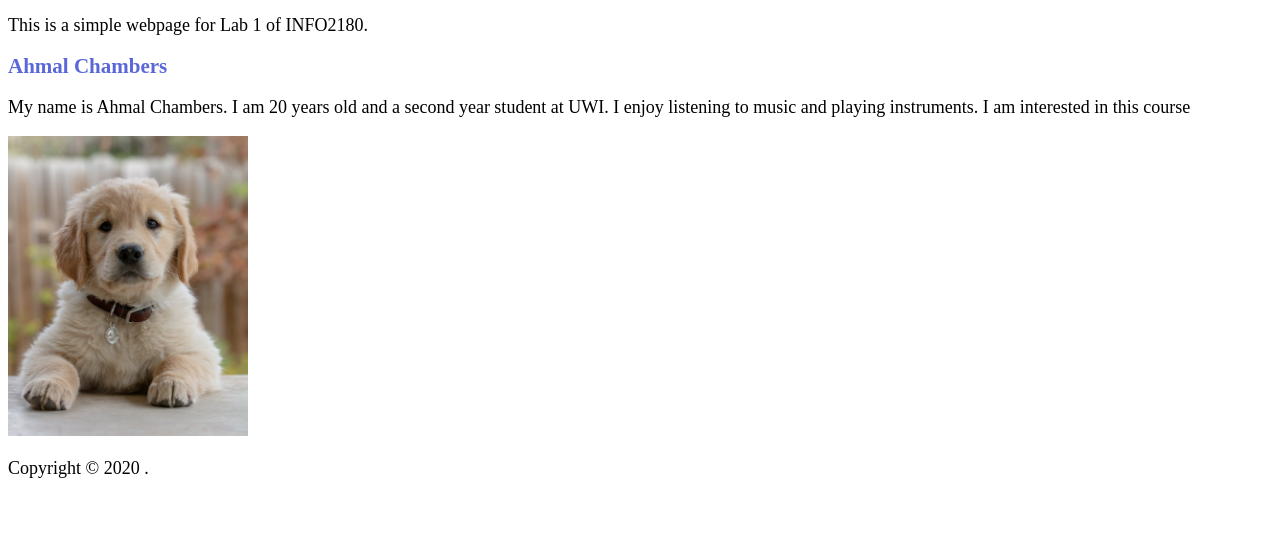
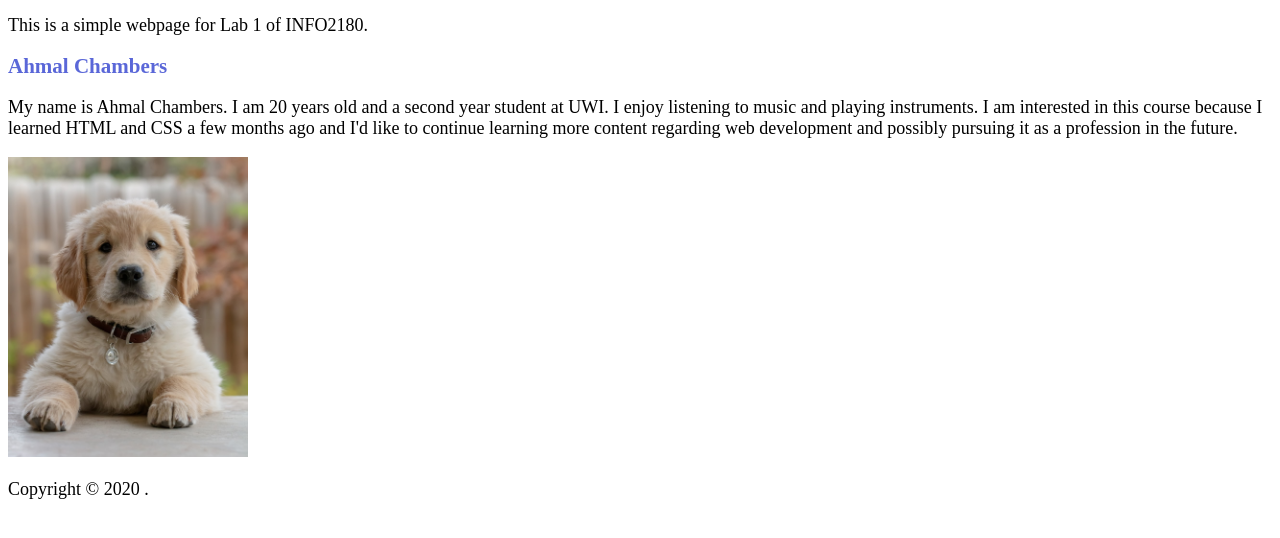
Before and after one commit to Ahmalapala/info2180, a plain HTML site: page index.html in a window 1280 px wide. Shown: the part 46-584 px from the top of the page. Drawn offline with Linux system fonts and the light colour scheme.

Commit message:
edited paragraph

```diff
--- a/index.html
+++ b/index.html
@@ -15,7 +15,9 @@
  <main>
  <h2>Ahmal Chambers</h2>
  <p>My name is Ahmal Chambers. I am 20 years old and a second year student at UWI.
-    I enjoy listening to music and playing instruments. I am interested in this course
+    I enjoy listening to music and playing instruments. I am interested in this course because I learned
+    HTML and CSS a few months ago and I'd like to continue learning more content regarding web development and possibly
+    pursuing it as a profession in the future.
  </p>
  <img src="puppy.jpeg" alt="image of a puppy">
 
```
